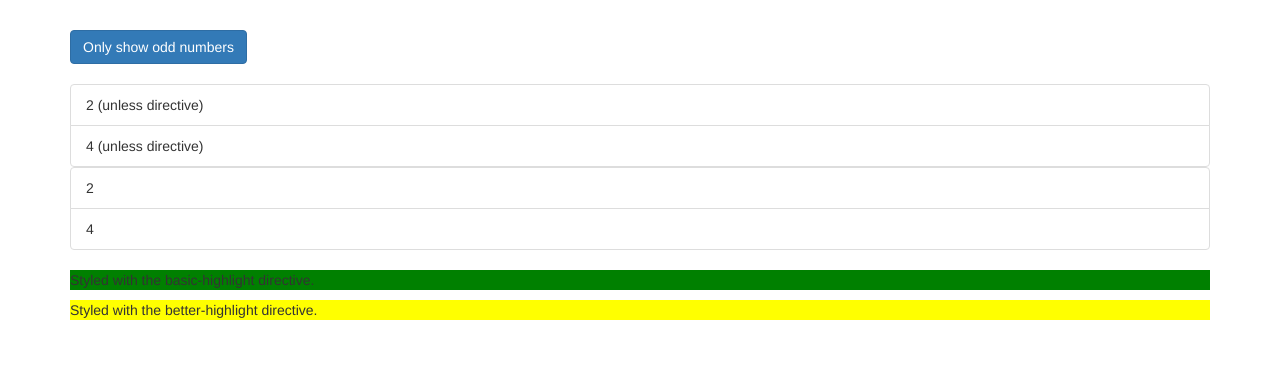
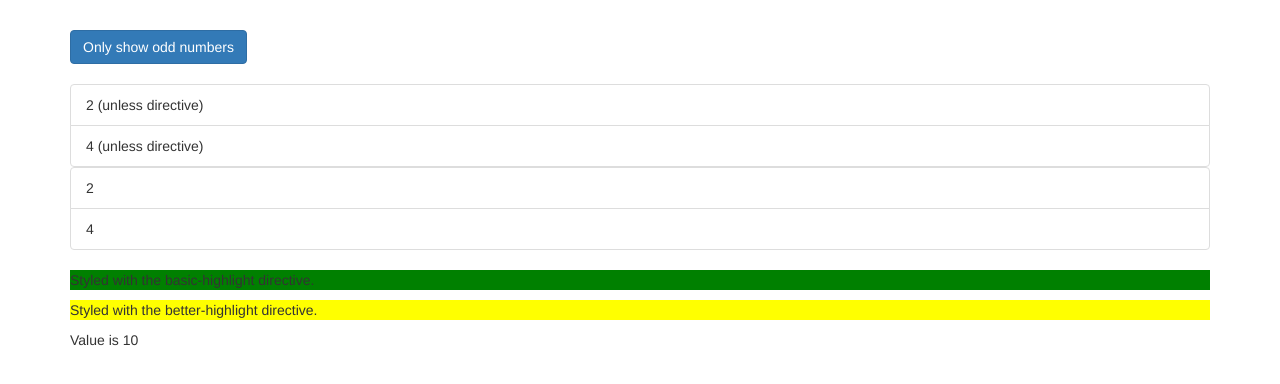
Before and after one commit to aaronmdenny/ng-section7-directives-deep-dive, an Angular app: page / in a window 1280 px wide. Shown: the top 384 px of the page. Built offline with nearby package versions, Linux system fonts and the light colour scheme.

Commit message:
understanding ngSwitch

```diff
--- a/src/app/app.component.html
+++ b/src/app/app.component.html
@@ -150,6 +150,15 @@
       <ng-template [ngIf]="onlyOdd">
         <p>Only odd</p>
       </ng-template>
+      <!--
+        ngSwitch can be a good solution to avoid having too many 'if' statements.
+      -->
+      <div [ngSwitch]="value">
+        <p *ngSwitchCase="5">Value is 5</p>
+        <p *ngSwitchCase="10">Value is 10</p>
+        <p *ngSwitchCase="100">Value is 100</p>
+        <p *ngSwitchDefault>Value is Default</p>
+      </div>
     </div>
   </div>
 </div>
--- a/src/app/app.component.ts
+++ b/src/app/app.component.ts
@@ -10,4 +10,5 @@ export class AppComponent {
   oddNumbers = [1, 3, 5];
   evenNumbers = [2, 4];
   onlyOdd = false;
+  value = 10;
 }
```
